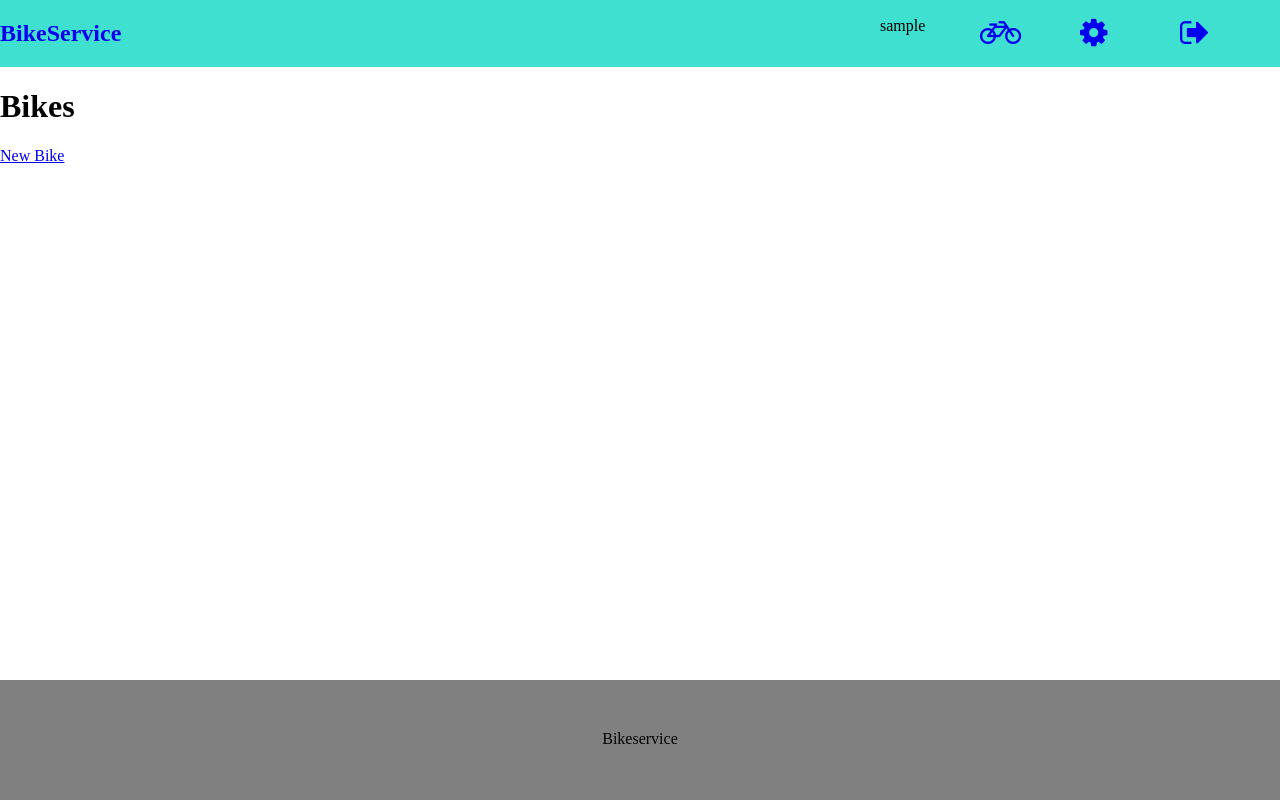
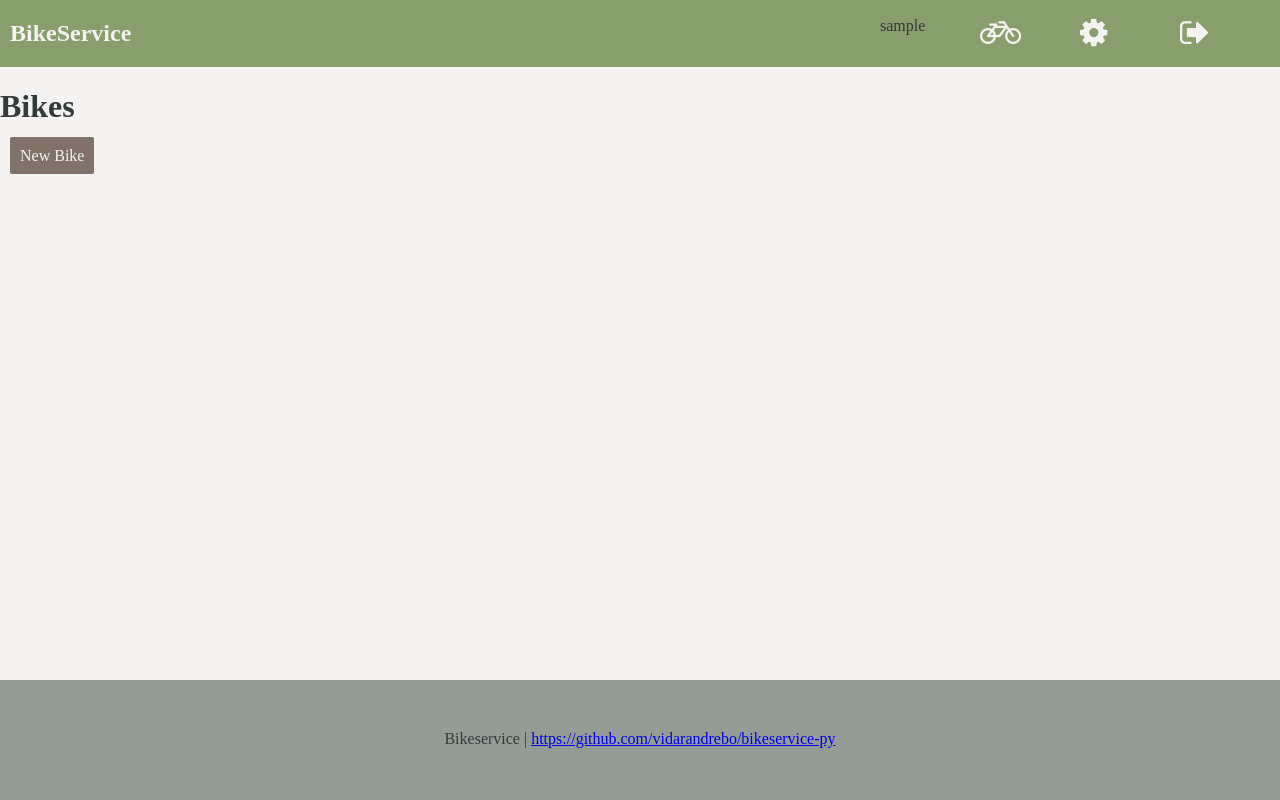
Before and after one commit to vidarandrebo/bikeservice-py, a Flask app: page /bikes in a window 1280 px wide. Run offline with Flask 2, Linux system fonts and the light colour scheme; the visitor is signed in with stand-in values (Sample User, id 1); data comes from the database, SQL or seed files in the repository; data that the repository does not hold is empty.

Commit message:
added favicon and new color-scheme

```diff
--- a/bikeservice/static/css/stylesheet.css
+++ b/bikeservice/static/css/stylesheet.css
@@ -1,5 +1,17 @@
+/*Color palette*/
+/*https://www.colourlovers.com/palette/623761/Walking_Away*/
+:root {
+    --backgroundcolor: #f5f2f2;
+    --textcolor: #313b3b;
+    --bannercolor: #889e6d;
+    --darkbrown: #807269;
+    --lightgrey: #949d95;
+}
+
+
 html {
     height: 100%;
+    background-color: var(--backgroundcolor);
 }
 
 body {
@@ -7,6 +19,7 @@ body {
     display: flex;
     flex-direction: column;
     min-height: 100%;
+    color: var(--textcolor);
 }
 
 main {
@@ -16,7 +29,7 @@ main {
 footer {
     margin-bottom: auto;
     min-height: 120px;
-    background-color: grey;
+    background-color: var(--lightgrey);
     text-align: center;
 }
 
@@ -30,7 +43,8 @@ header {
 
 nav {
     display: flex;
-    background-color: turquoise;
+    background-color: var(--bannercolor);
+    padding-left: 10px;
 
 }
 
@@ -42,22 +56,40 @@ nav {
 .biketable table {
     width: 100%;
     margin: 0px;
+    margin-top: 10px;
     text-align: left;
 }
 
 .biketable table tbody tr:nth-child(odd) {
-    background-color: #EEE;
+    background-color: var(--lightgrey);
 }
 
 .space {
     flex: 1;
 }
 
+.action {
+    background-color: var(--darkbrown);
+    color: var(--backgroundcolor);
+    text-decoration: none;
+    padding: 10px;
+    border-radius: 2px;
+    margin: 10px;
+}
+.submitbutton {
+    background-color: var(--darkbrown);
+    color: var(--backgroundcolor);
+    text-decoration: none;
+    padding: 10px;
+    border-radius: 10px;
+    margin-top: 10px;
+    margin-bottom: 10px;
+    width: 200px;
+}
 
-
-
-nav h1 a {
+nav a {
     text-decoration: none;
+    color: var(--backgroundcolor);
 }
 
 
--- a/bikeservice/templates/base.html
+++ b/bikeservice/templates/base.html
@@ -4,6 +4,7 @@
     <meta name="viewport" content="width=device-width, initial-scale=1.0">
     <link rel="stylesheet" href="{{ url_for('static', filename='css/stylesheet.css') }}">
     <link rel="stylesheet" href="https://cdnjs.cloudflare.com/ajax/libs/font-awesome/4.7.0/css/font-awesome.min.css">
+    <link rel="shortcut icon" href="{{ url_for('static', filename='img/favicon.ico') }}">
 </head>
 
 <body>
@@ -34,7 +35,7 @@
     <div class="space">
     </div>
     <footer>
-        <p>Bikeservice</p>
+        <p>Bikeservice | <a href="https://github.com/vidarandrebo/bikeservice-py">https://github.com/vidarandrebo/bikeservice-py</a></p>
     </footer>
     {% endblock %}
 </body>
--- a/bikeservice/templates/bikeservice/bikes.html
+++ b/bikeservice/templates/bikeservice/bikes.html
@@ -8,7 +8,7 @@
             <a class="action" href="{{ url_for('bikeservice.create_bike') }}">New Bike</a>
         {% endif %}
         {% if posts %}
-           <table>
+            <table>
                 <thead>
                     <tr>
                         <th>Manufaturer</th>
--- a/bikeservice/templates/bikeservice/create_bike.html
+++ b/bikeservice/templates/bikeservice/create_bike.html
@@ -14,6 +14,6 @@
         <input type="date" name="acquired" id="acquired">{{ request.form['acquired'] }}</input>
         <label for="km">Km</label>
         <input type="number" name="km" id="km">{{ request.form['km'] }}</input>
-        <input type="submit" value="Create">
+        <input type="submit" value="Create" class="submitbutton">
     </form>
 {% endblock %}
--- a/bikeservice/templates/bikeservice/create_part.html
+++ b/bikeservice/templates/bikeservice/create_part.html
@@ -16,6 +16,6 @@
         <input type="date" name="acquired" id="acquired">{{ request.form['acquired'] }}</input>
         <label for="km">Km</label>
         <input type="number" name="km" id="km">{{ request.form['km'] }}</input>
-        <input type="submit" value="Create">
+        <input type="submit" value="Create" class="submitbutton">
     </form>
 {% endblock %}
```
Also changed, not shown: bikeservice/static/img/favicon.ico (added), 1 other file.
